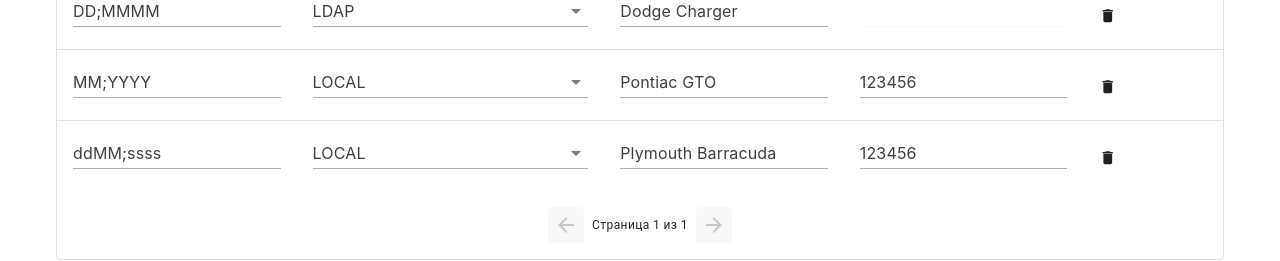
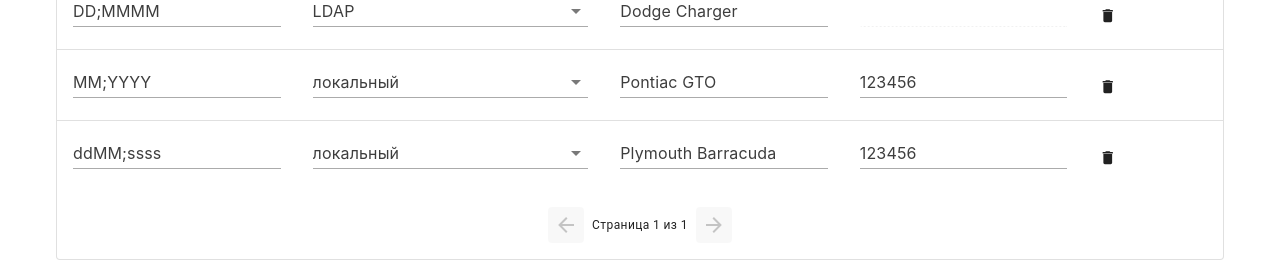
Before and after one commit to zoloto-v/accounts-list, a Vue app: page / in a window 1280 px wide. Shown: the part 510-771 px from the top of the page. Built offline with nearby package versions, Linux system fonts and the light colour scheme; the HTML template or start-up script is replaced by a standard one.

Commit message:
fix displayed text

```diff
--- a/src/pages/accounts/ui/AccountList.vue
+++ b/src/pages/accounts/ui/AccountList.vue
@@ -2,7 +2,7 @@
 import { ref, onMounted } from 'vue'
 import { mdiDelete, mdiArrowLeft, mdiArrowRight } from '@mdi/js';
 import { useAccountStore } from '@/entities/accountList/model';
-import type { IAccount, TYPE_TEXT } from '@/entities/accountList/model/type';
+import { TYPE_TEXT, type IAccount } from '@/entities/accountList/model/type';
 
 const itemsPerPage = ref(10)
 const formRef = ref<typeof import('vuetify/components')['VForm'] | null>(null)
@@ -85,7 +85,7 @@
                 </td>
                 <td>
                   <v-select @update:model-value="(newVal) => onTypeChange(value.raw.id, value.raw, newVal)"
-                    :items="['LDAP', 'LOCAL']" variant="underlined" :value="value.raw.type" />
+                    :items="['LDAP', 'LOCAL']" variant="underlined" :value="TYPE_TEXT[value.raw.type]" />
                 </td>
                 <td>
                   <v-text-field variant="underlined" v-model="value.raw.login"
```
